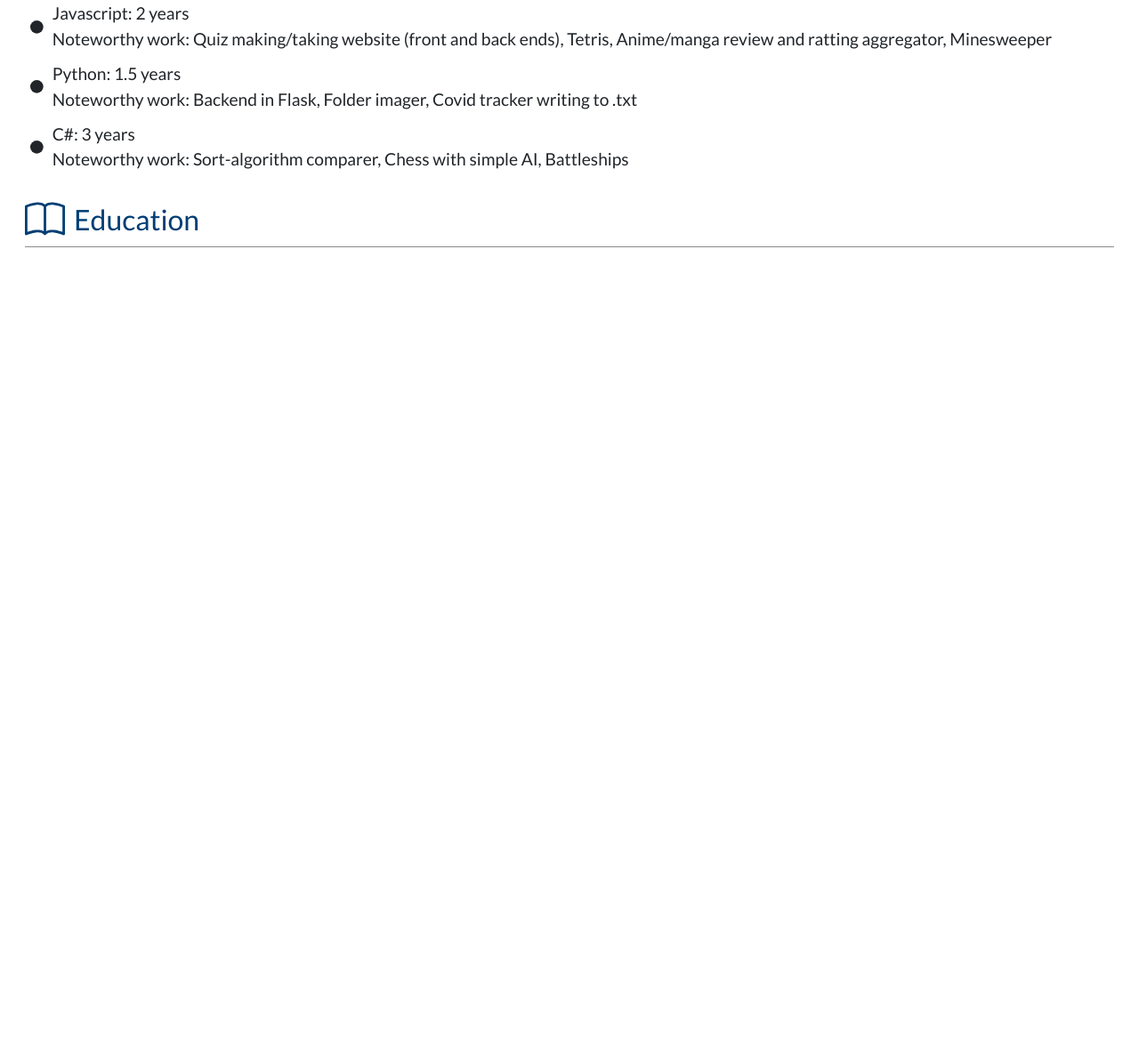
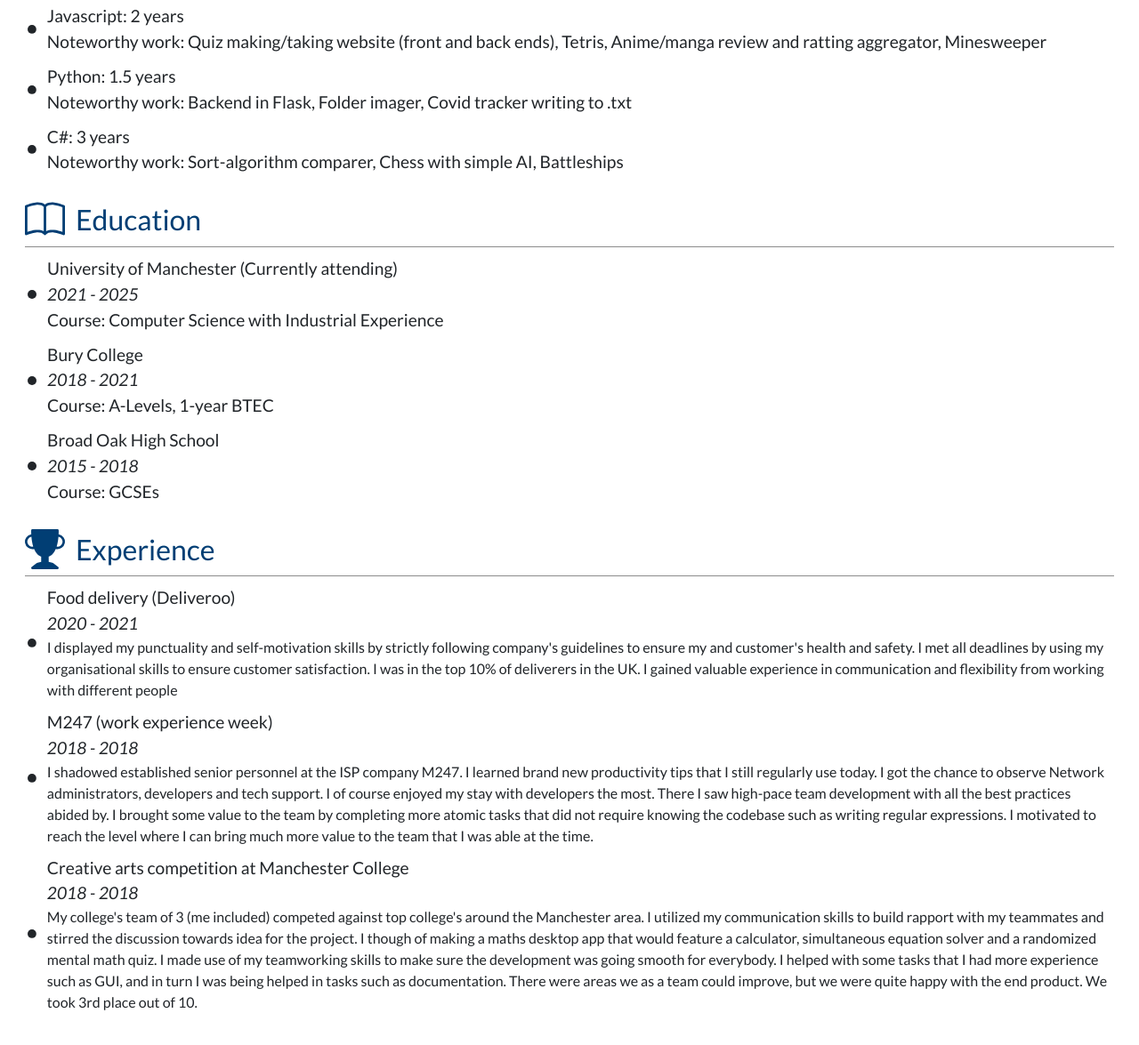
Before and after one commit to egorchern/Resume, a plain HTML site: page index.html in a window 1280 px wide. Shown: the part 779-1954 px from the top of the page at 89% size. Before the commit the page ends 1107 px from the top, so only its background shows below. Drawn offline with nearby package versions, Linux system fonts and the light colour scheme.

Commit message:
Finished for now.

```diff
--- a/index.html
+++ b/index.html
@@ -144,7 +144,7 @@
           </svg>
           <h2>Personal Statement</h2>
         </div>
-        <span>
+        <span style="padding:3px;">
           A university student aspiring to become a software developer specializing in web development. Hooked on the feeling of accomplishment after solving complex problems with a creative solution.
           I consider self-improvement my life goal, and as such, I seek to gain as much experience as possible to broaden my horizons and expand my skill set. I have collaborated on several team projects, and working together with equally passionate individuals empowers me to improve in order to contribute more to the team.
           I prioritize best practices such as naming conventions and commenting to the teeth. I have a great mixture of soft and hard skills and have projects to back up my words.
@@ -159,7 +159,7 @@
           </svg>
           <h2>Programming Languages</h2>
         </div>
-        <div class="flex-vertical" style="padding: 6px">
+        <div class="flex-vertical" style="padding: 3px">
           <div class="code-skill">
             <div class="flex-horizontal" style="align-items: center;">
               <svg xmlns="http://www.w3.org/2000/svg" fill="currentColor" class="bullet-point" viewBox="0 0 16 16">
@@ -220,6 +220,78 @@
           </svg>
           <h2>Education</h2>
         </div>
+        <div class="flex-vertical" style="padding:3px;">
+          <div class="flex-horizontal education-piece" style="align-items:center">
+            <svg xmlns="http://www.w3.org/2000/svg" fill="currentColor" class="bullet-point" viewBox="0 0 16 16">
+              <circle cx="8" cy="8" r="8"/>
+            </svg>
+            <div class="flex-vertical">
+              <span>University of Manchester (Currently attending)</span>
+              <i>2021 - 2025</i>
+              <span>Course: Computer Science with Industrial Experience</span>
+            </div>
+          </div>
+          <div class="flex-horizontal education-piece" style="align-items:center">
+            <svg xmlns="http://www.w3.org/2000/svg" fill="currentColor" class="bullet-point" viewBox="0 0 16 16">
+              <circle cx="8" cy="8" r="8"/>
+            </svg>
+            <div class="flex-vertical">
+              <span>Bury College</span>
+              <i>2018 - 2021</i>
+              <span>Course: A-Levels, 1-year BTEC</span>
+            </div>
+          </div>
+          <div class="flex-horizontal education-piece" style="align-items:center">
+            <svg xmlns="http://www.w3.org/2000/svg" fill="currentColor" class="bullet-point" viewBox="0 0 16 16">
+              <circle cx="8" cy="8" r="8"/>
+            </svg>
+            <div class="flex-vertical">
+              <span>Broad Oak High School</span>
+              <i>2015 - 2018</i>
+              <span>Course: GCSEs</span>
+            </div>
+          </div>
+        </div>
+      </div>
+      <div id="experience" class="flex-vertical">
+        <div class="flex-horizontal flex-align-start section-head">
+          <svg xmlns="http://www.w3.org/2000/svg" fill="currentColor" class="main-icon" viewBox="0 0 16 16">
+            <path d="M2.5.5A.5.5 0 0 1 3 0h10a.5.5 0 0 1 .5.5c0 .538-.012 1.05-.034 1.536a3 3 0 1 1-1.133 5.89c-.79 1.865-1.878 2.777-2.833 3.011v2.173l1.425.356c.194.048.377.135.537.255L13.3 15.1a.5.5 0 0 1-.3.9H3a.5.5 0 0 1-.3-.9l1.838-1.379c.16-.12.343-.207.537-.255L6.5 13.11v-2.173c-.955-.234-2.043-1.146-2.833-3.012a3 3 0 1 1-1.132-5.89A33.076 33.076 0 0 1 2.5.5zm.099 2.54a2 2 0 0 0 .72 3.935c-.333-1.05-.588-2.346-.72-3.935zm10.083 3.935a2 2 0 0 0 .72-3.935c-.133 1.59-.388 2.885-.72 3.935z"/>
+          </svg>
+          <h2>Experience</h2>
+        </div>
+        <div class="flex-vertical" style="padding:3px;">
+          <div class="flex-horizontal education-piece" style="align-items:center">
+            <svg xmlns="http://www.w3.org/2000/svg" fill="currentColor" class="bullet-point" viewBox="0 0 16 16">
+              <circle cx="8" cy="8" r="8"/>
+            </svg>
+            <div class="flex-vertical" style="width:100%;">
+              <span>Food delivery (Deliveroo)</span>
+              <i>2020 - 2021</i>
+              <span style="font-size: 1rem;">I displayed my punctuality and self-motivation skills by strictly following company's guidelines to ensure my and customer's health and safety. I met all deadlines by using my organisational skills to ensure customer satisfaction. I was in the top 10% of deliverers in the UK. I gained valuable experience in communication and flexibility from working with different people</span>
+            </div>
+          </div>
+          <div class="flex-horizontal education-piece" style="align-items:center">
+            <svg xmlns="http://www.w3.org/2000/svg" fill="currentColor" class="bullet-point" viewBox="0 0 16 16">
+              <circle cx="8" cy="8" r="8"/>
+            </svg>
+            <div class="flex-vertical" style="width:100%;">
+              <span>M247 (work experience week)</span>
+              <i>2018 - 2018</i>
+              <span style="font-size: 1rem;">I shadowed established senior personnel at the ISP company M247. I learned brand new productivity tips that I still regularly use today. I got the chance to observe Network administrators, developers and tech support. I of course enjoyed my stay with developers the most. There I saw high-pace team development with all the best practices abided by. I brought some value to the team by completing more atomic tasks that did not require knowing the codebase such as writing regular expressions. I motivated to reach the level where I can bring much more value to the team that I was able at the time.</span>
+            </div>
+          </div>
+          <div class="flex-horizontal education-piece" style="align-items:center">
+            <svg xmlns="http://www.w3.org/2000/svg" fill="currentColor" class="bullet-point" viewBox="0 0 16 16">
+              <circle cx="8" cy="8" r="8"/>
+            </svg>
+            <div class="flex-vertical" style="width:100%;">
+              <span>Creative arts competition at Manchester College</span>
+              <i>2018 - 2018</i>
+              <span style="font-size: 1rem;">My college's team of 3 (me included) competed against top college's around the Manchester area. I utilized my communication skills to build rapport with my teammates and stirred the discussion towards idea for the project. I though of making a maths desktop app that would feature a calculator, simultaneous equation solver and a randomized mental math quiz. I made use of my teamworking skills to make sure the development was going smooth for everybody. I helped with some tasks that I had more experience such as GUI, and in turn I was being helped in tasks such as documentation. There were areas we as a team could improve, but we were quite happy with the end product. We took 3rd place out of 10. </span>
+            </div>
+          </div>
+        </div>
       </div>
     </div>
   </main>
--- a/main.css
+++ b/main.css
@@ -26,7 +26,9 @@ h1,h2,h3,h4,h5,h6{
   flex-direction: column;
 
 }
-
+#experience{
+  font-size: 1.2rem;
+}
 .flex-align-center{
   align-items: center;
   justify-content: center;
@@ -85,14 +87,14 @@ main{
 .main-icon{
   height: 100%;
   width: 45px;
-  margin-right:10px;
+  margin-right:12px;
 }
 .skill-container{
   padding: 8px;
   margin: 7px;
-  width: 165px;
+  width: 145px;
 
-  font-size: 1.3rem;
+  font-size: 1.1rem;
   border: 2px solid hsl(0, 0%, 95%);
   border-radius: 20px;
 }
@@ -126,7 +128,10 @@ main{
 .contact-icon{
   height: 100%;
   width: 30px;
-  margin-right: 10px;
+  margin-right: 12px;
+}
+.education-piece{
+  margin-bottom: 10px;
 }
 .code-head{
   font-size: 1.2rem;
@@ -137,10 +142,14 @@ main{
 .code-skill{
   margin-bottom: 10px;
 }
+
 .bullet-point{
   height: 100%;
-  width: 15px;
-  margin-right: 10px;
+  width: 10px;
+  margin-right: 12px;
+}
+#education{
+  font-size: 1.2rem;
 }
 #top-part{
   width: 100%;
```
